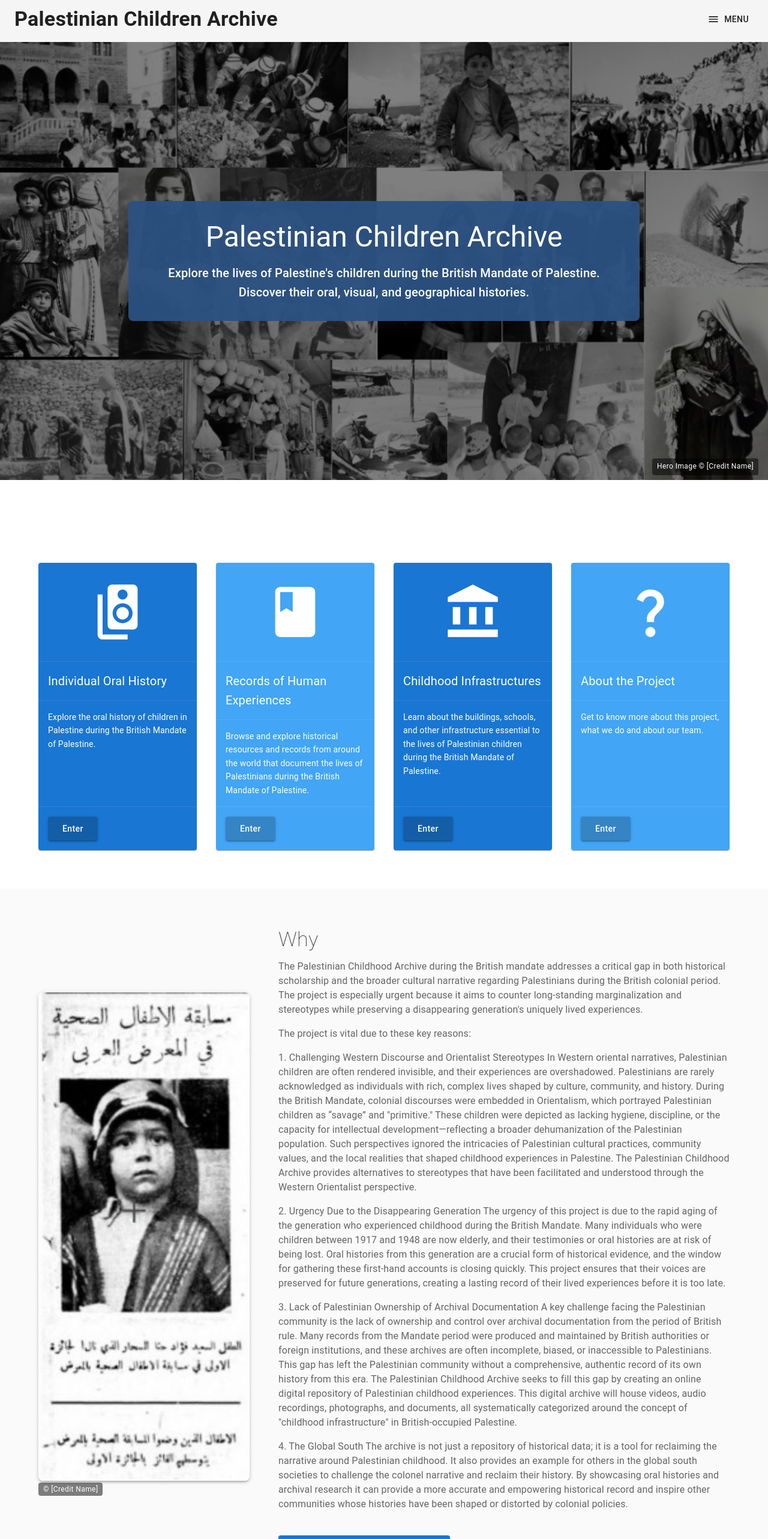
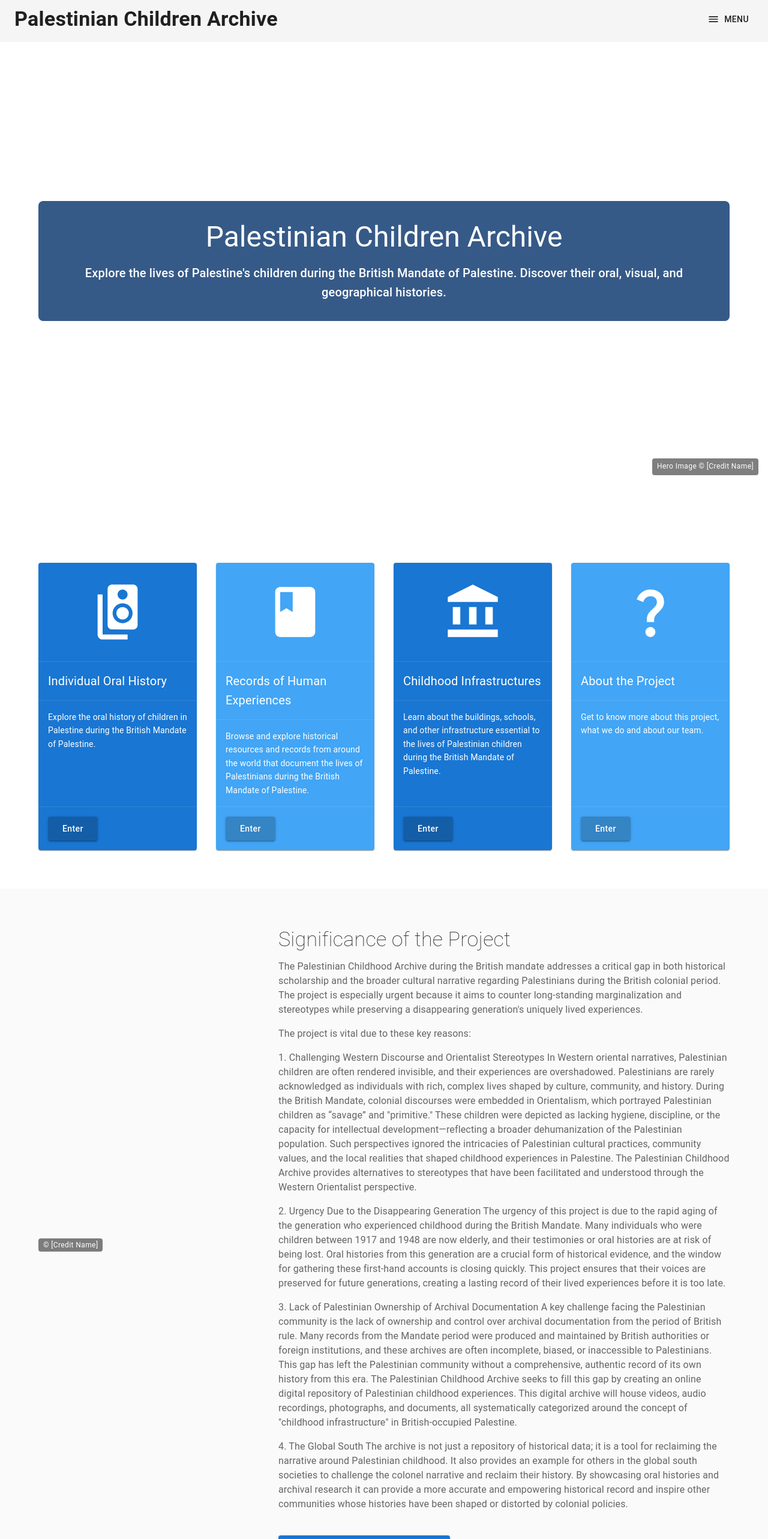
Before and after one commit to Palestinian-Children-Archive/palestinian-children-archive.github.io, a React (Vite) app: page /#/ in a window 1280 px wide. Shown: the top 2565 px of the page at 60% size. Built offline with nearby package versions, Linux system fonts and the light colour scheme.

Commit message:
chore: remove pictures

```diff
--- a/src/navigation/screens/Home.tsx
+++ b/src/navigation/screens/Home.tsx
@@ -1,6 +1,5 @@
 import { FC } from "react";
 import { Box, Container, Typography, Button, Grid } from "@mui/material";
-import { useTheme } from "@mui/material/styles";
 import { motion } from "framer-motion";
 
 import { pages } from "../routes";
@@ -20,7 +19,7 @@ const HeroSection: FC = () => {
       transition={{ duration: 1 }}
       sx={{
         position: "relative",
-        backgroundImage: `linear-gradient(rgba(0, 0, 0, 0.5), rgba(0, 0, 0, 0.5)), url(${HeroImage})`,
+        // backgroundImage: `linear-gradient(rgba(0, 0, 0, 0.5), rgba(0, 0, 0, 0.5)), url(${HeroImage})`,
         backgroundSize: "cover",
         backgroundPosition: "center",
         height: "calc(100vh - 70px)",
@@ -29,7 +28,7 @@ const HeroSection: FC = () => {
         alignItems: "center",
       }}
     >
-      <Container maxWidth="md">
+      <Container sx={{ display: "flex" }}>
         <MotionBox
           initial={{ y: 50, opacity: 0 }}
           animate={{ y: 0, opacity: 1 }}
@@ -40,6 +39,7 @@ const HeroSection: FC = () => {
             borderRadius: 2,
             textAlign: "center",
             color: "white",
+            width: "100vw",
           }}
         >
           <Typography variant="h3" component="h1" gutterBottom>
@@ -123,8 +123,8 @@ const WhySection: FC = () => (
           viewport={{ once: true }}
         >
           <Box
-            component="img"
-            src={WhyImage}
+            // component="img"
+            // src={WhyImage}
             sx={{
               width: "100%",
               height: "auto",
@@ -160,7 +160,7 @@ const WhySection: FC = () => (
             component="h2"
             gutterBottom
           >
-            Why
+            Significance of the Project
           </Typography>
 
           <Typography
```
